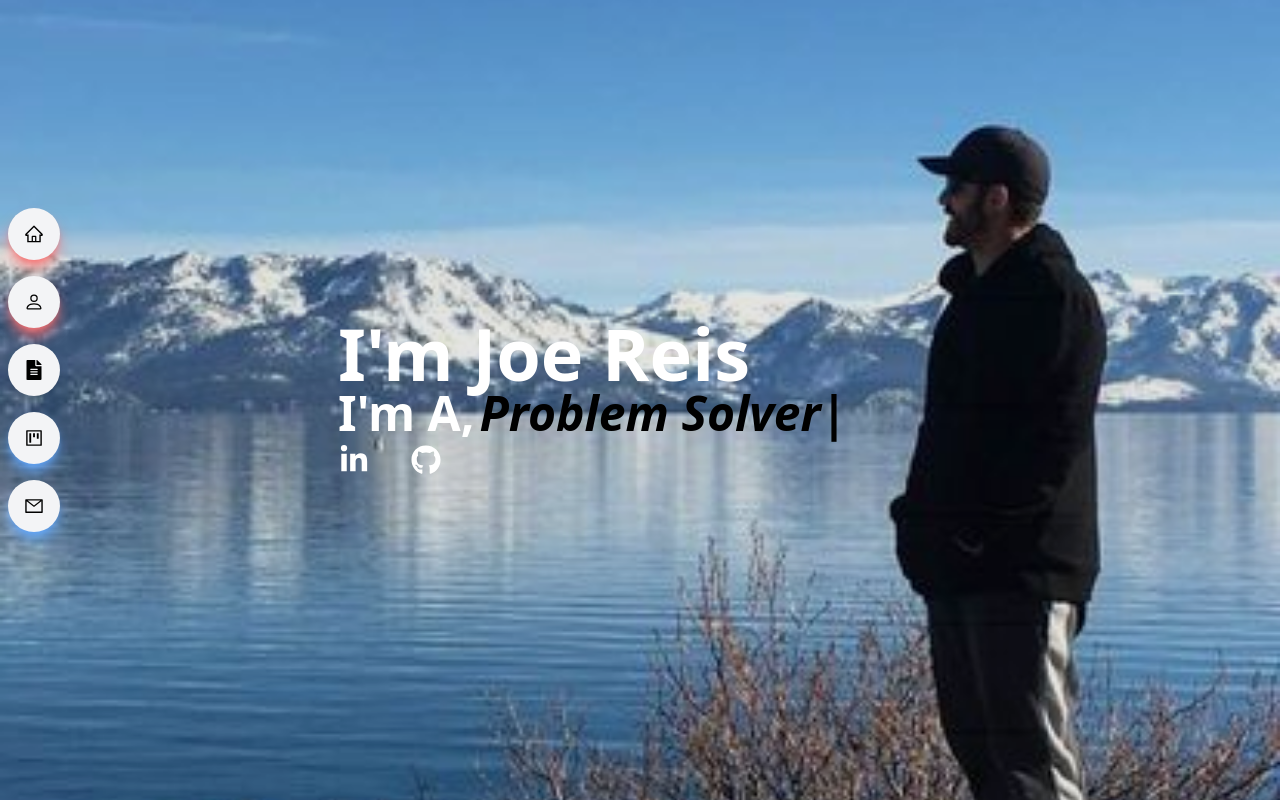
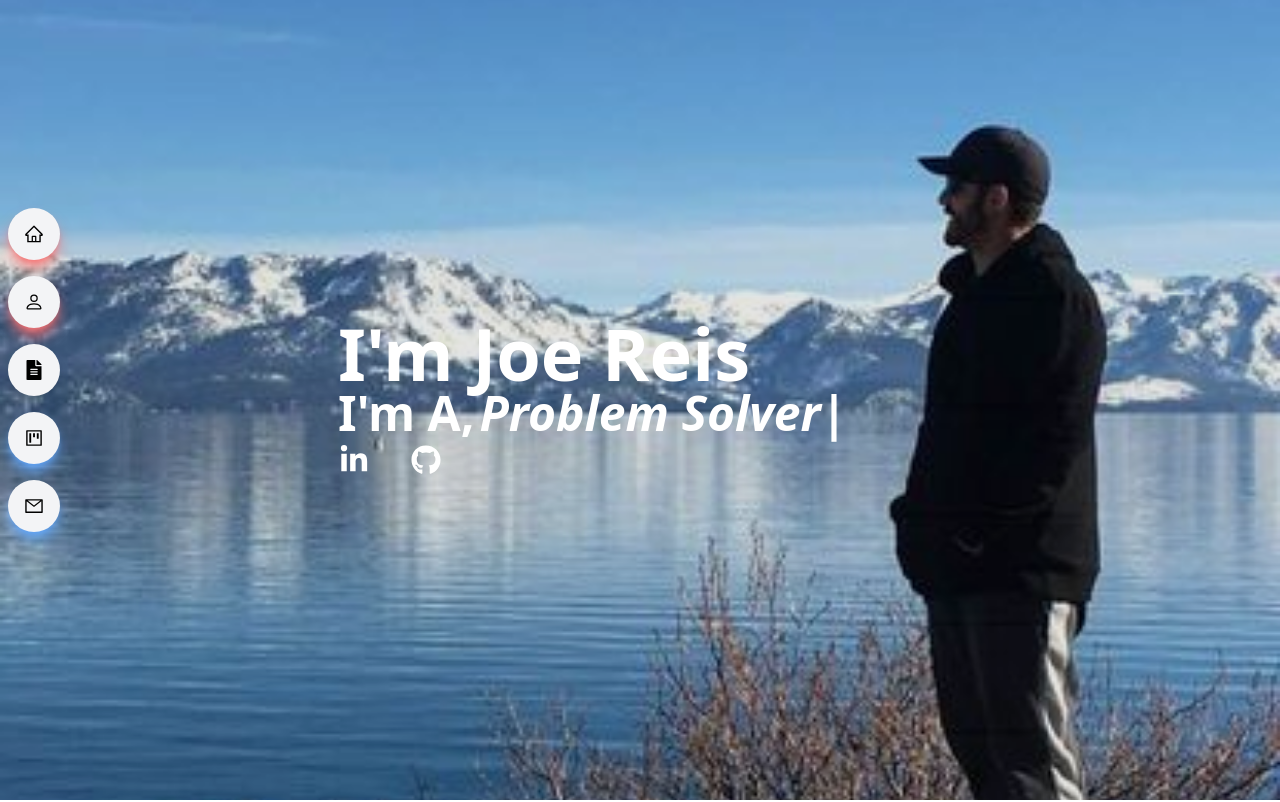
Before and after one commit to JoeR0814/myportfolio, a React (Vite) app: page / in a window 1280 px wide. Shown: the top 802 px of the page. Built offline with nearby package versions, Linux system fonts and the light colour scheme.

Commit message:
fist texts on main to white now

```diff
--- a/src/Components/Main.jsx
+++ b/src/Components/Main.jsx
@@ -13,7 +13,7 @@ function Main() {
       />
       <div className='w-full h-screen absolute top-0 left-0 bg-black/10'>
         <div className='max-w-[700px] m-auto h-full w-full flex flex-col justify-center lg:items-start items-center text-white'>
-          <h1 className='sm:text-5xl md:text-7xl font-bold text-white-800 px-4 md:px-12'>
+          <h1 className='sm:text-5xl md:text-7xl font-bold text-white px-4 md:px-12'>
             I'm Joe Reis
           </h1>
           <h2 className='flex sm:text-3xl text-2xl md:text-5xl font-bold text-white px-4 md:px-12'>
@@ -35,7 +35,7 @@ function Main() {
               style={{
                 fontSize: '1em',
                 paddingLeft: '5px',
-                color: 'black',
+                color: 'white',
                 fontWeight: 'bold',
                 fontStyle: 'italic',
               }}
```
